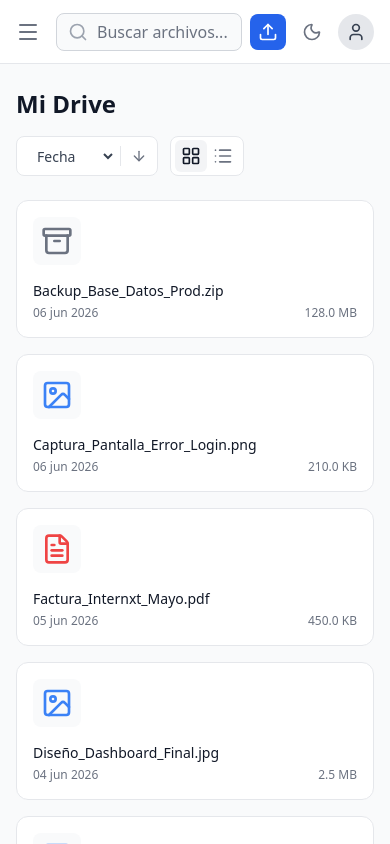
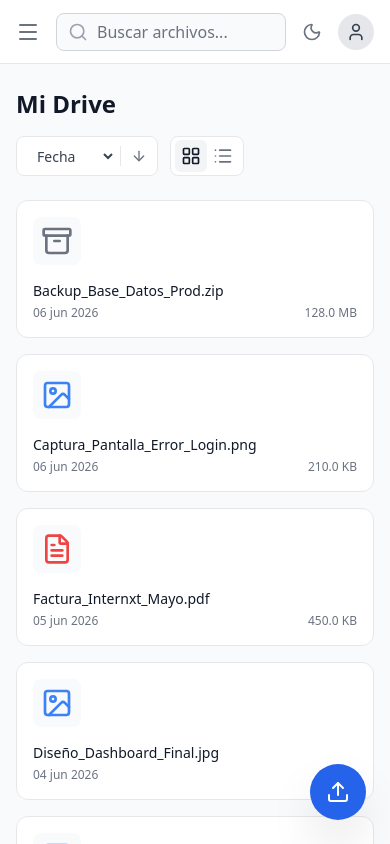
Before and after one commit to PAMABA261/internxt-drive-clone, a React (Vite) app: page / in a window 390 px wide. Built offline with nearby package versions, Linux system fonts and the light colour scheme.

Commit message:
feat: add mobile-first floating action button (FAB) for file uploads

```diff
--- a/src/components/layout/Navbar.tsx
+++ b/src/components/layout/Navbar.tsx
@@ -76,9 +76,9 @@ export const Navbar = ({ toggleSidebar }: NavbarProps) => {
       <div className="flex items-center space-x-2 sm:space-x-4">
         <input type="file" ref={fileInputRef} onChange={handleFileChange} className="hidden" />
 
-        <button onClick={handleUploadClick} className="flex items-center justify-center p-2 sm:px-4 sm:py-2 bg-blue-600 text-white text-sm font-medium rounded-lg hover:bg-blue-700 transition-colors" title="Subir archivo">
-          <Upload className="w-5 h-5 sm:w-4 sm:h-4 sm:mr-2" />
-          <span className="hidden sm:inline">Subir archivo</span>
+        <button onClick={handleUploadClick} className="hidden sm:flex items-center px-4 py-2 bg-blue-600 text-white text-sm font-medium rounded-lg hover:bg-blue-700 transition-colors">
+          <Upload className="w-4 h-4 mr-2" />
+          Subir archivo
         </button>
 
         <button onClick={toggleTheme} className="p-2 rounded-full text-gray-500 hover:bg-gray-100 dark:text-gray-400 dark:hover:bg-gray-800 transition-colors" title="Cambiar tema">
@@ -113,6 +113,14 @@ export const Navbar = ({ toggleSidebar }: NavbarProps) => {
         </div>
 
       </div>
+
+      <button
+        onClick={handleUploadClick}
+        className="sm:hidden fixed bottom-6 right-6 z-50 p-4 bg-blue-600 text-white rounded-full shadow-2xl hover:bg-blue-700 active:scale-95 transition-all"
+        title="Subir archivo"
+      >
+        <Upload className="w-6 h-6" />
+      </button>
     </header>
   );
 };
```
